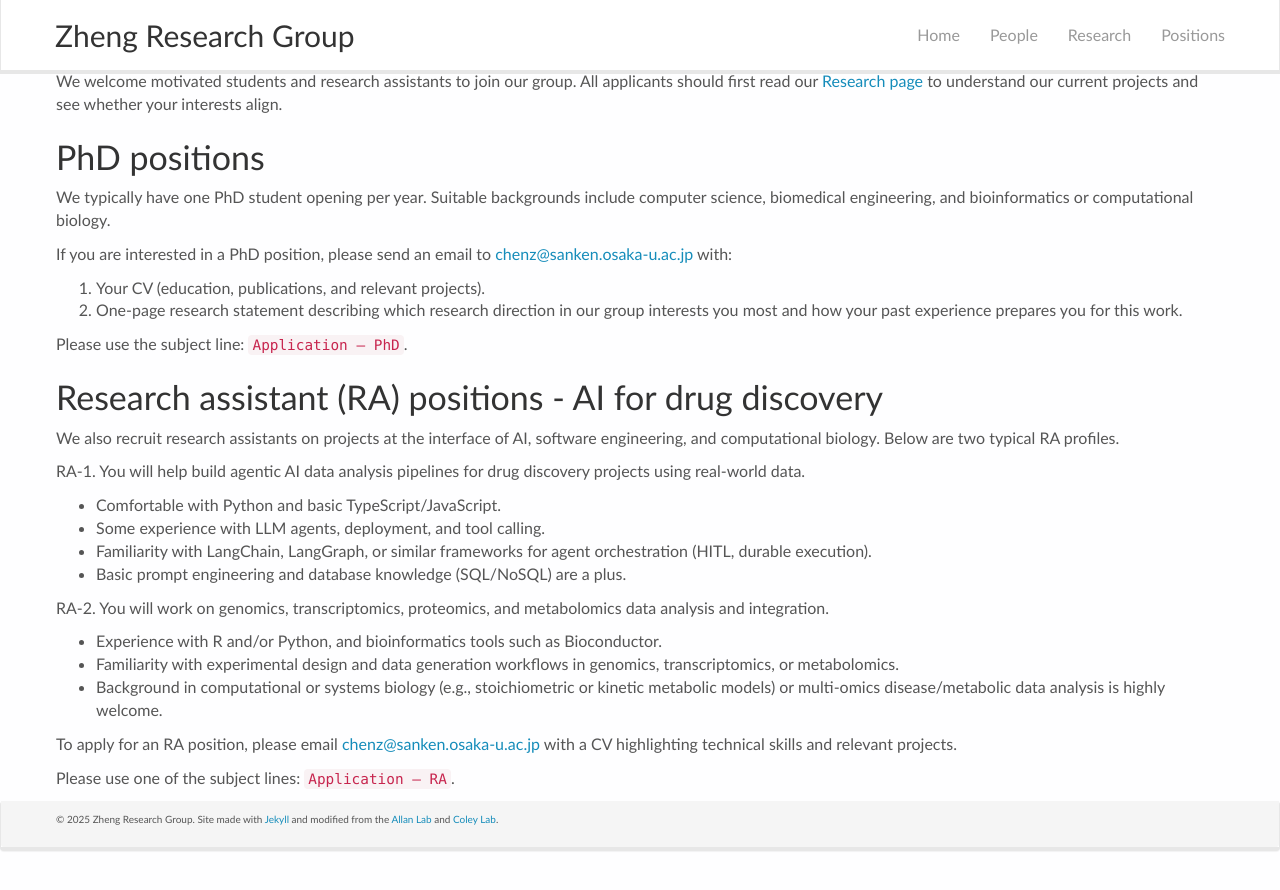
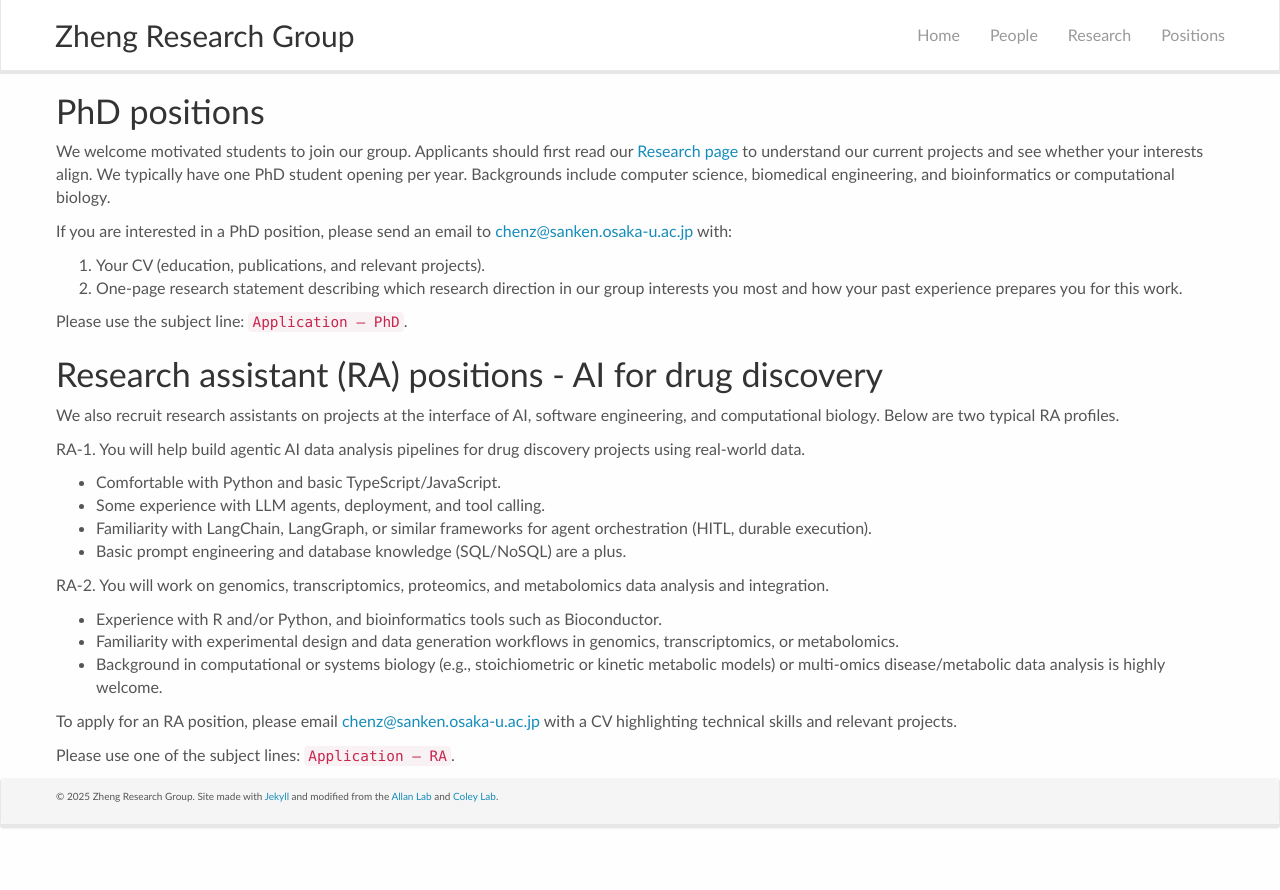
Before and after one commit to zhengchen3/zhengchen3.github.io, a Jekyll site: the page built from _pages/openings.md, in a window 1280 px wide. Shown: the top 890 px of the page. Built offline with Jekyll 4.4.1, drawn with Linux system fonts in a browser that asks for light colours; nearby versions of some CDN libraries.

Commit message:
Update positions page for PhD and RA openings

```diff
--- a/_pages/openings.md
+++ b/_pages/openings.md
@@ -6,13 +6,20 @@ sitemap: false
 permalink: /vacancies
 ---
 
-
-We welcome motivated students and research assistants to join our group.
-All applicants should first read our [Research page]({{ site.url }}{{ site.baseurl }}/research/) to understand our current projects and see whether your interests align.
+<style>
+@media (min-height: 600px) {
+  #textid {
+    min-height: calc(100vh - 260px);
+  }
+}
+</style>
 
 ## PhD positions
 
-We typically have one PhD student opening per year. Suitable backgrounds include computer science, biomedical engineering, and bioinformatics or computational biology.
+We welcome motivated students to join our group.
+Applicants should first read our [Research page]({{ site.url }}{{ site.baseurl }}/research/) to understand our current projects and see whether your interests align.
+We typically have one PhD student opening per year.
+Backgrounds include computer science, biomedical engineering, and bioinformatics or computational biology.
 
 If you are interested in a PhD position, please send an email to [chenz@sanken.osaka-u.ac.jp](mailto:chenz@sanken.osaka-u.ac.jp) with:
 
```
